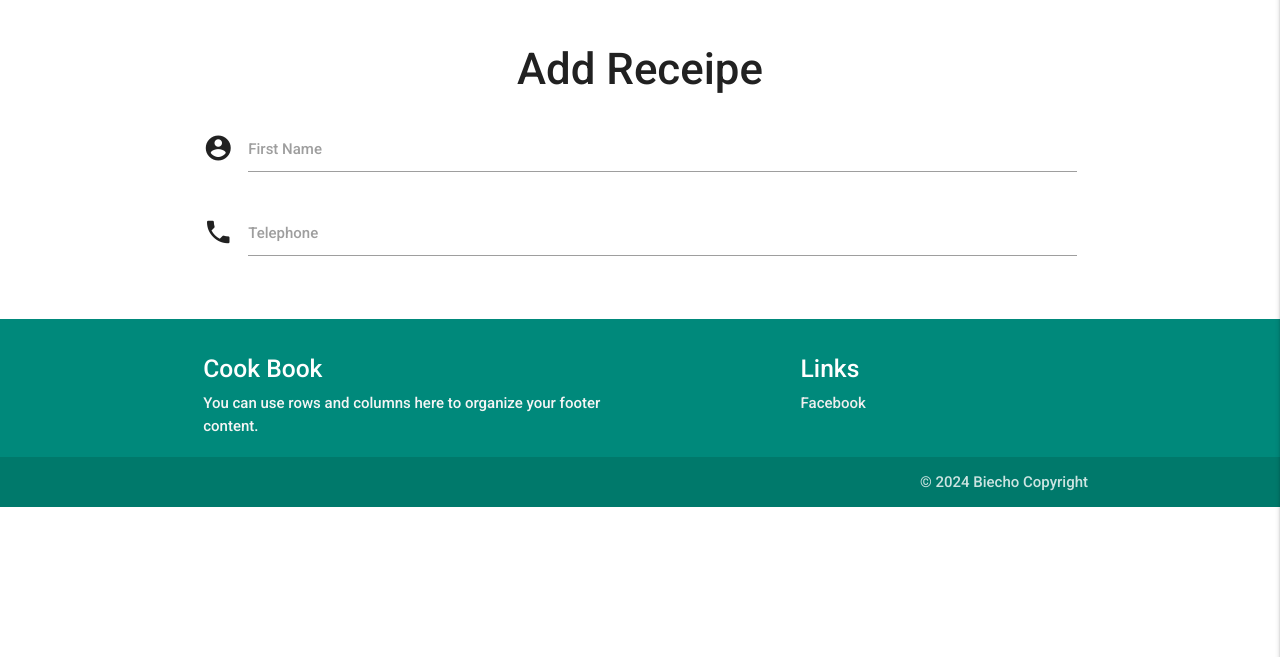
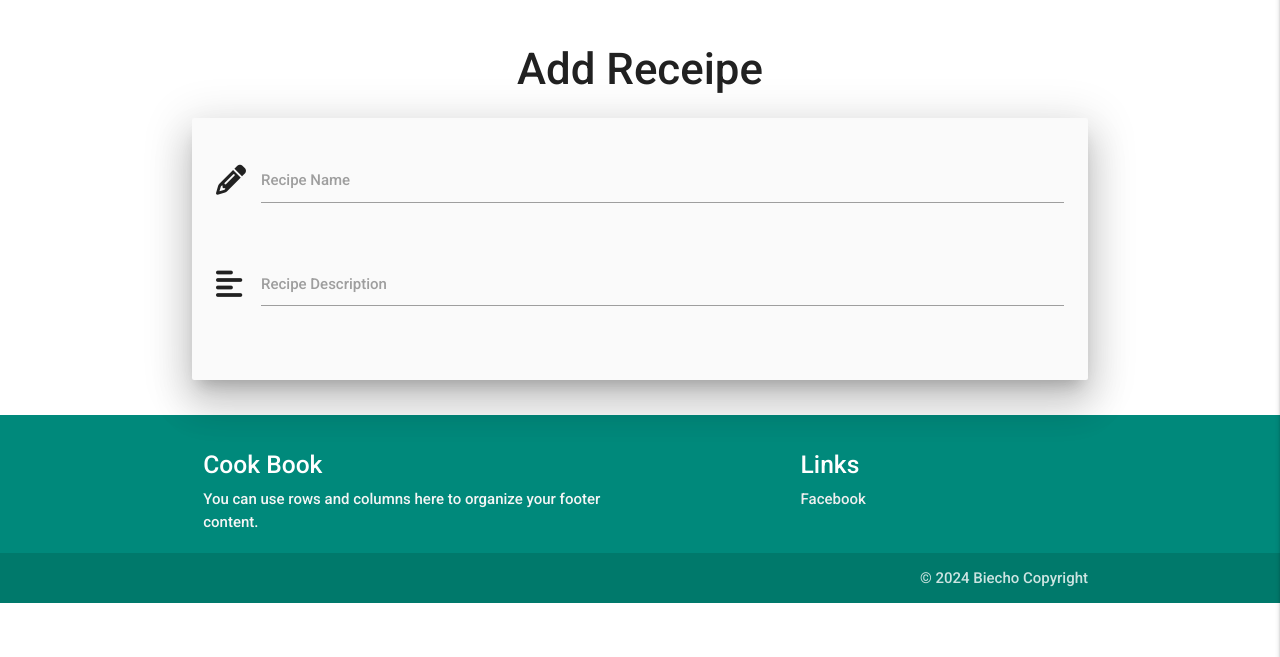
Before and after one commit to Biecho88/healthy_book, a Flask app: template templates/profile.html in a window 1280 px wide. Shown: the part 143-800 px from the top of the page. Run offline with Flask 3, Linux system fonts and the light colour scheme; the template is opened without the code that fills it, so the values that code supplies are empty; some libraries are stand-ins or nearby versions.

Commit message:
Add recipe form input form and style to it.

```diff
--- a/templates/profile.html
+++ b/templates/profile.html
@@ -13,18 +13,28 @@
 
     <div class="row">
         <form class="col s12" method="POST" action="">
-            <div class="row">
-                <div class="input-field col s12">
-                    <i class="material-icons prefix">account_circle</i>
-                    <input id="icon_prefix" type="text" class="validate">
-                    <label for="icon_prefix">First Name</label>
-                </div>
-                <div class="input-field col s12">
-                    <i class="material-icons prefix">phone</i>
-                    <input id="icon_telephone" type="tel" class="validate">
-                    <label for="icon_telephone">Telephone</label>
-                </div>
+
+            <div class="row card-panel grey lighten-5 z-depth-5">
+
+                <form class="col s12" method="POST" action="">
+                    <div class="row">
+                        <div class="input-field col s12">
+                            <i class="fas fa-pencil-alt prefix"></i>
+                            <input id="recipe_name" name="recipe_name" minlength="5" maxlength="50"
+                                type="text" class="validate" required>
+                            <label for="recipe_name">Recipe Name</label>
+                        </div>
+                    </div>
+
+                    <div class="row">
+                        <div class="input-field col s12">
+                            <i class="fas fa-align-left prefix"></i>
+                            <textarea id="recipe_description" name="recipe_description" minlength="5"
+                                maxlength="200" class="materialize-textarea validate" required></textarea>
+                            <label for="recipe_description">Recipe Description</label>
+                        </div>
+                    </div>
+
+                </form>
             </div>
-        </form>
-    </div>
 {% endblock %}
```
